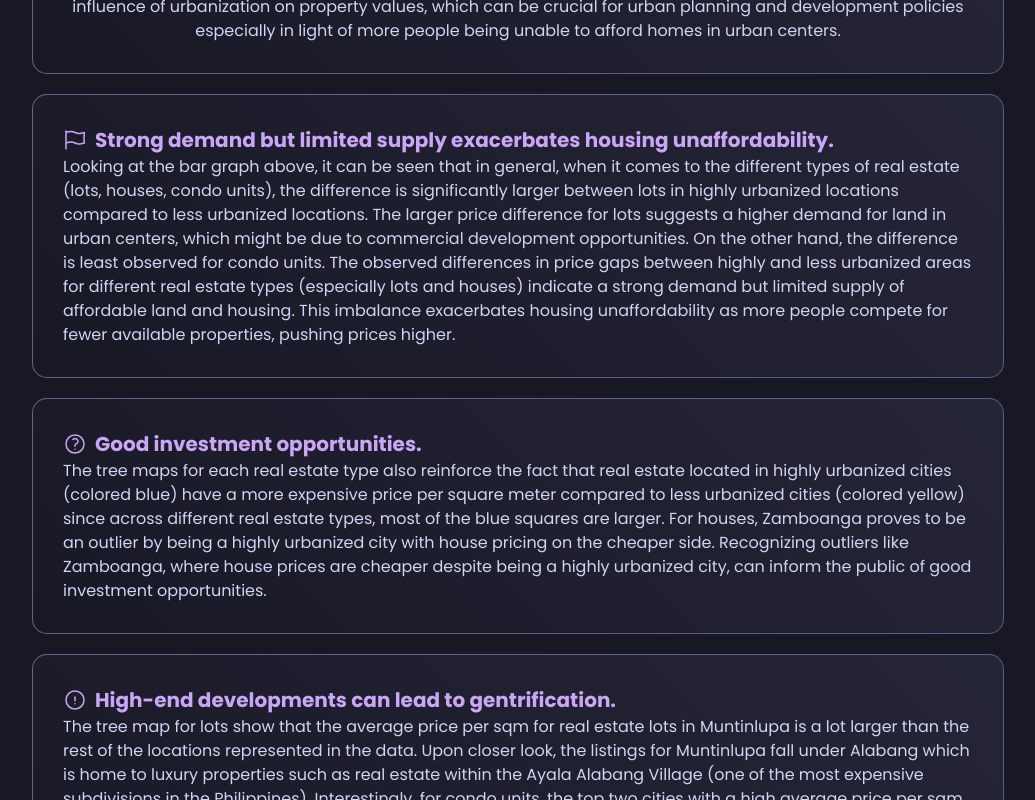
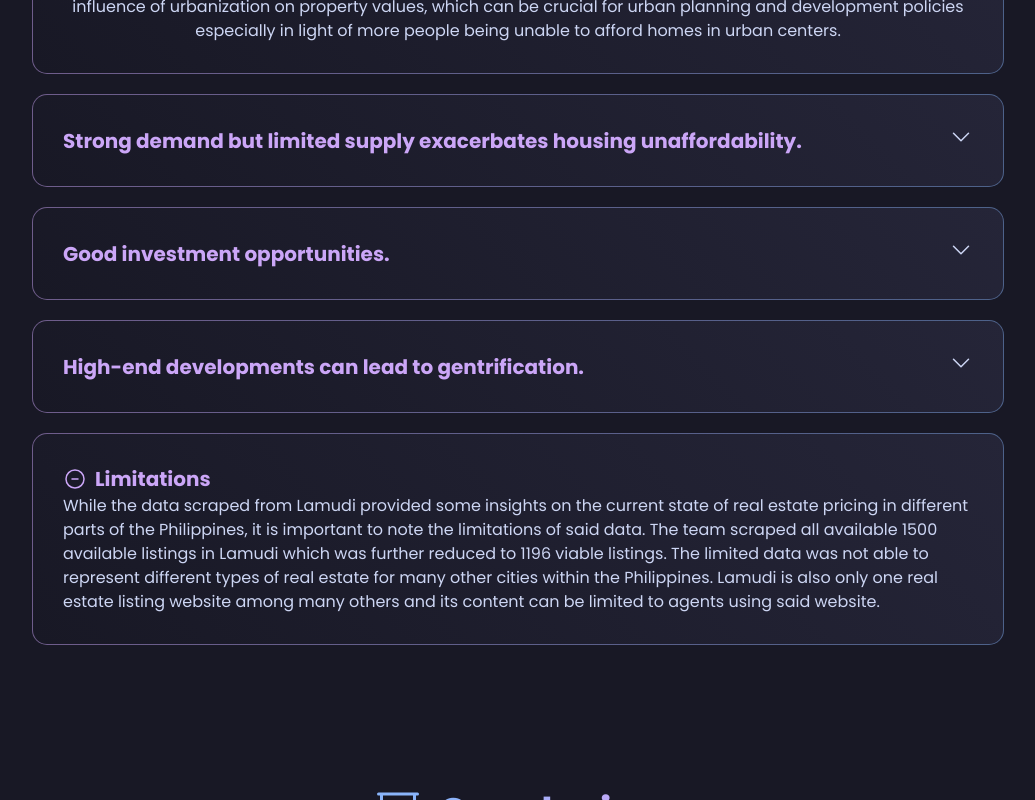
Before and after one commit to ldpunsalan/RealEst-Talk, a SvelteKit app: page / in a window 1280 px wide. Shown: the part 5660-6460 px from the top of the page, without its empty margins (122-1157 px from the left). Built offline with nearby package versions, Linux system fonts and the light colour scheme.

Commit message:
feat(Results): made toggles for long texts
im very sorry for the spaghetti

```diff
--- a/src/routes/Results.svelte
+++ b/src/routes/Results.svelte
@@ -1,5 +1,21 @@
 <script>
   import Card from "./Card.svelte";
+
+  let point1 = false;
+  let point2 = false;
+  let point3 = false;
+
+  const toggle1 = () => {
+    point1 = !point1;
+  };
+
+  const toggle2 = () => {
+    point2 = !point2;
+  };
+
+  const toggle3 = () => {
+    point3 = !point3;
+  };
 </script>
 
 <main>
@@ -45,105 +61,132 @@
       </Card>
       <Card>
         <div class="flex items-center space-x-2">
-          <svg
+          <div class="flex grow">
+            <h2>
+              Strong demand but limited supply exacerbates housing
+              unaffordability.
+            </h2>
+          </div>
+
+          <div>
+            <button on:click={toggle1}
+              ><svg
                 xmlns="http://www.w3.org/2000/svg"
                 fill="none"
                 viewBox="0 0 24 24"
                 stroke-width="1.5"
-            stroke="var(--color-theme-1)"
+                stroke="currentColor"
                 class="size-6"
               >
                 <path
                   stroke-linecap="round"
                   stroke-linejoin="round"
-              d="M3 3v1.5M3 21v-6m0 0 2.77-.693a9 9 0 0 1 6.208.682l.108.054a9 9 0 0 0 6.086.71l3.114-.732a48.524 48.524 0 0 1-.005-10.499l-3.11.732a9 9 0 0 1-6.085-.711l-.108-.054a9 9 0 0 0-6.208-.682L3 4.5M3 15V4.5"
+                  d="m19.5 8.25-7.5 7.5-7.5-7.5"
                 />
               </svg>
-          <h2>Strong demand but limited supply exacerbates housing unaffordability. </h2>
+            </button>
           </div>
+        </div>
+
+        {#if point1}
           <p>
             Looking at the bar graph above, it can be seen that in general, when
             it comes to the different types of real estate (lots, houses, condo
-          units), the difference is significantly larger between lots in highly
-          urbanized locations compared to less urbanized locations. The larger
-          price difference for lots suggests a higher demand for land in urban
-          centers, which might be due to commercial development opportunities.
-          On the other hand, the difference is least observed for condo units.
-          The observed differences in price gaps between highly and less
-          urbanized areas for different real estate types (especially lots and
-          houses) indicate a strong demand but limited supply of affordable land
-          and housing. This imbalance exacerbates housing unaffordability as
-          more people compete for fewer available properties, pushing prices
-          higher.
+            units), the difference is significantly larger between lots in
+            highly urbanized locations compared to less urbanized locations. The
+            larger price difference for lots suggests a higher demand for land
+            in urban centers, which might be due to commercial development
+            opportunities. On the other hand, the difference is least observed
+            for condo units. The observed differences in price gaps between
+            highly and less urbanized areas for different real estate types
+            (especially lots and houses) indicate a strong demand but limited
+            supply of affordable land and housing. This imbalance exacerbates
+            housing unaffordability as more people compete for fewer available
+            properties, pushing prices higher.
           </p>
+        {/if}
       </Card>
       <Card>
         <div class="flex items-center space-x-2">
-          <svg
+          <h2 class="flex grow">Good investment opportunities.</h2>
+          <div>
+            <button on:click={toggle2}
+              ><svg
                 xmlns="http://www.w3.org/2000/svg"
                 fill="none"
                 viewBox="0 0 24 24"
                 stroke-width="1.5"
-            stroke="var(--color-theme-1)"
+                stroke="currentColor"
                 class="size-6"
               >
                 <path
                   stroke-linecap="round"
                   stroke-linejoin="round"
-              d="M9.879 7.519c1.171-1.025 3.071-1.025 4.242 0 1.172 1.025 1.172 2.687 0 3.712-.203.179-.43.326-.67.442-.745.361-1.45.999-1.45 1.827v.75M21 12a9 9 0 1 1-18 0 9 9 0 0 1 18 0Zm-9 5.25h.008v.008H12v-.008Z"
+                  d="m19.5 8.25-7.5 7.5-7.5-7.5"
                 />
               </svg>
-          <h2>Good investment opportunities.</h2>
+            </button>
           </div>
+        </div>
+        {#if point2}
           <p>
             The tree maps for each real estate type also reinforce the fact that
             real estate located in highly urbanized cities (colored blue) have a
             more expensive price per square meter compared to less urbanized
-          cities (colored yellow) since across different real estate types, most
-          of the blue squares are larger. For houses, Zamboanga proves to be an
-          outlier by being a highly urbanized city with house pricing on the
-          cheaper side. Recognizing outliers like Zamboanga, where house prices
-          are cheaper despite being a highly urbanized city, can inform the
-          public of good investment opportunities.
+            cities (colored yellow) since across different real estate types,
+            most of the blue squares are larger. For houses, Zamboanga proves to
+            be an outlier by being a highly urbanized city with house pricing on
+            the cheaper side. Recognizing outliers like Zamboanga, where house
+            prices are cheaper despite being a highly urbanized city, can inform
+            the public of good investment opportunities.
           </p>
+        {/if}
       </Card>
       <Card>
         <div class="flex items-center space-x-2">
-          <svg
+          <h2 class="flex grow">
+            High-end developments can lead to gentrification.
+          </h2>
+          <div>
+            <button on:click={toggle3}
+              ><svg
                 xmlns="http://www.w3.org/2000/svg"
                 fill="none"
                 viewBox="0 0 24 24"
                 stroke-width="1.5"
-            stroke="var(--color-theme-1)"
+                stroke="currentColor"
                 class="size-6"
               >
                 <path
                   stroke-linecap="round"
                   stroke-linejoin="round"
-              d="M12 9v3.75m9-.75a9 9 0 1 1-18 0 9 9 0 0 1 18 0Zm-9 3.75h.008v.008H12v-.008Z"
+                  d="m19.5 8.25-7.5 7.5-7.5-7.5"
                 />
               </svg>
-
-          <h2>High-end developments can lead to gentrification.</h2>
+            </button>
           </div>
+        </div>
+        {#if point3}
           <p>
             The tree map for lots show that the average price per sqm for real
             estate lots in Muntinlupa is a lot larger than the rest of the
-          locations represented in the data. Upon closer look, the listings for
-          Muntinlupa fall under Alabang which is home to luxury properties such
-          as real estate within the Ayala Alabang Village (one of the most
-          expensive subdivisions in the Philippines). Interestingly, for condo
-          units, the top two cities with a high average price per sqm are
-          non-highly urbanized cities, particularly Malay and San Vicente.
+            locations represented in the data. Upon closer look, the listings
+            for Muntinlupa fall under Alabang which is home to luxury properties
+            such as real estate within the Ayala Alabang Village (one of the
+            most expensive subdivisions in the Philippines). Interestingly, for
+            condo units, the top two cities with a high average price per sqm
+            are non-highly urbanized cities, particularly Malay and San Vicente.
             However, these two cities are in Boracay and Palawan respectively,
             which are top tourist destinations in the Philippines which could
-          explain the increase in real estate pricing. These data highlight how
-          specific local factors can influence real estate markets. These luxury
-          properties in Alabang and tourist destinations in Boracay and Palawan,
-          illustrates how high-end developments can lead to gentrification. This
-          process often results in the displacement of lower-income residents
-          who can no longer afford to live in these areas.
+            explain the increase in real estate pricing. These data highlight
+            how specific local factors can influence real estate markets. These
+            luxury properties in Alabang and tourist destinations in Boracay and
+            Palawan, illustrates how high-end developments can lead to
+            gentrification. This process often results in the displacement of
+            lower-income residents who can no longer afford to live in these
+            areas.
           </p>
+        {/if}
       </Card>
       <Card>
         <div class="flex items-center space-x-2">
```
Lines whose indentation alone changed are shown as unchanged.
